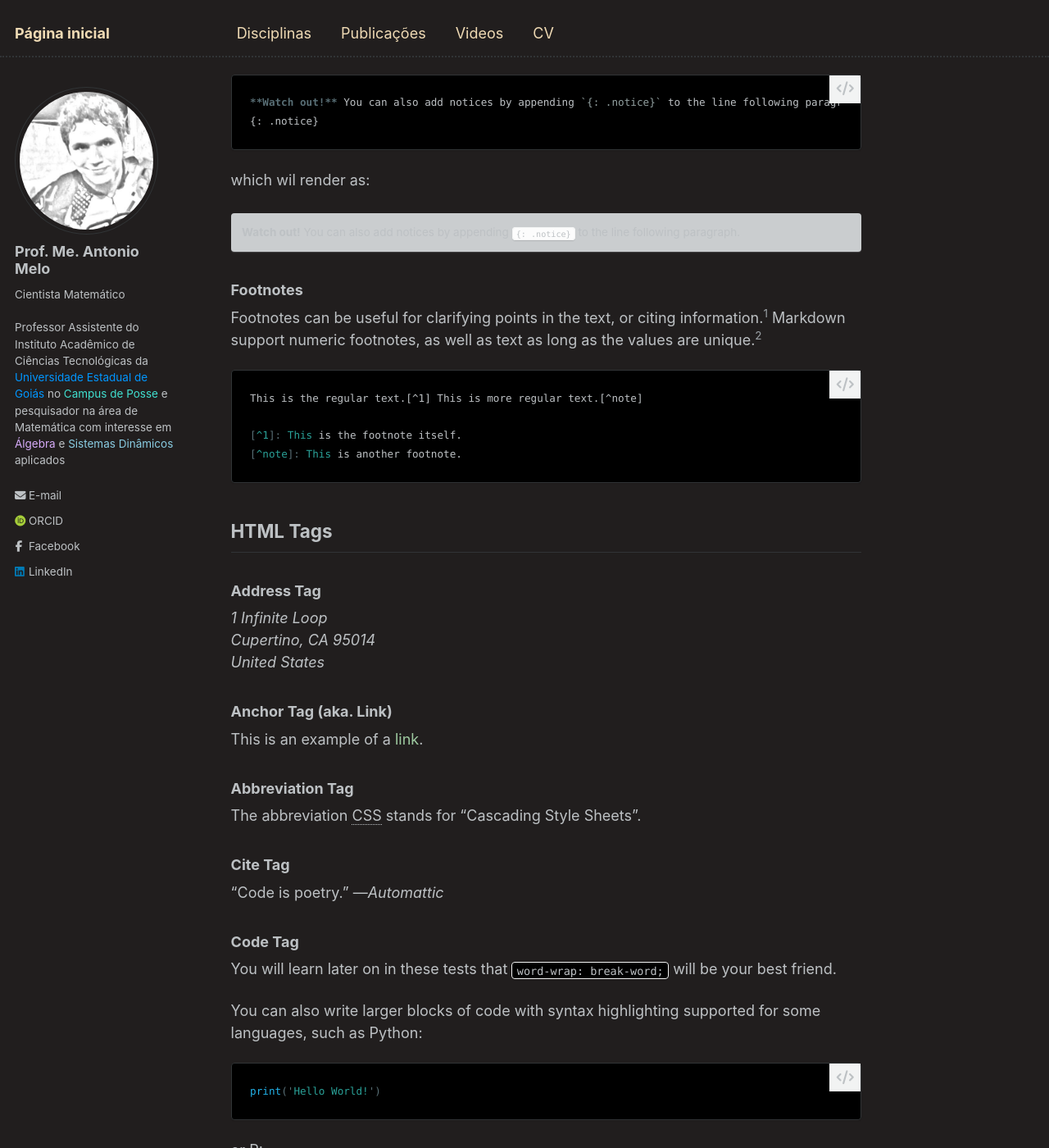
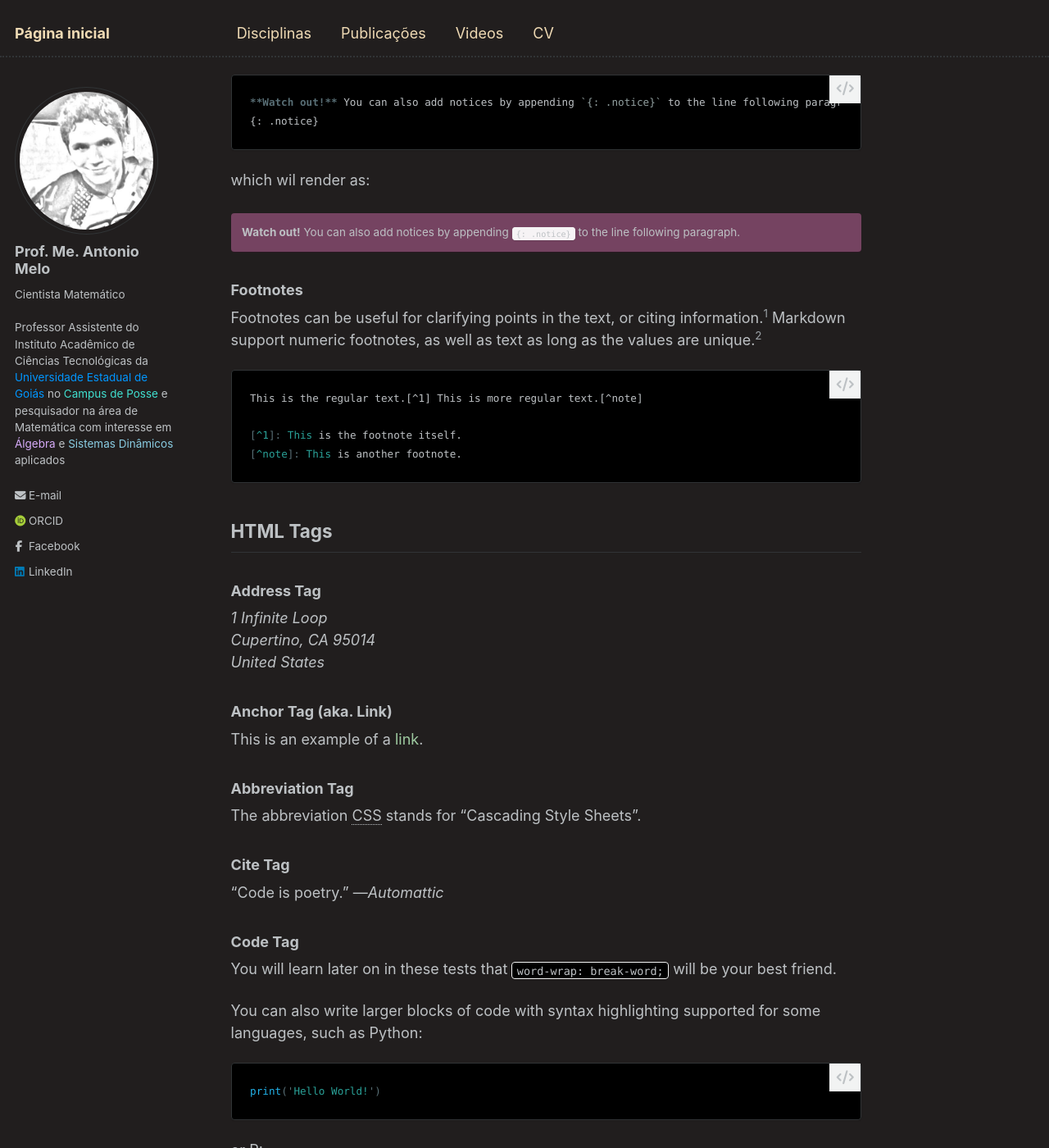
Before and after one commit to antmelo/antmelo.github.io, a Jekyll site: the page built from _pages/markdown.md, in a window 1280 px wide and 1400 px high, scrolled down 4272 px. Shown: the whole window at 82% size. Built offline with Jekyll 4.4.1, drawn with Linux system fonts in a browser that asks for light colours; some web fonts are replaced.

Commit message:
Update _notices.scss

```diff
--- a/_sass/_notices.scss
+++ b/_sass/_notices.scss
@@ -65,7 +65,7 @@
 /* Default notice */
 
 .notice {
-  @include notice($light-gray);
+  @include notice(#52143a);
 }
 
 /* Primary notice */
```
